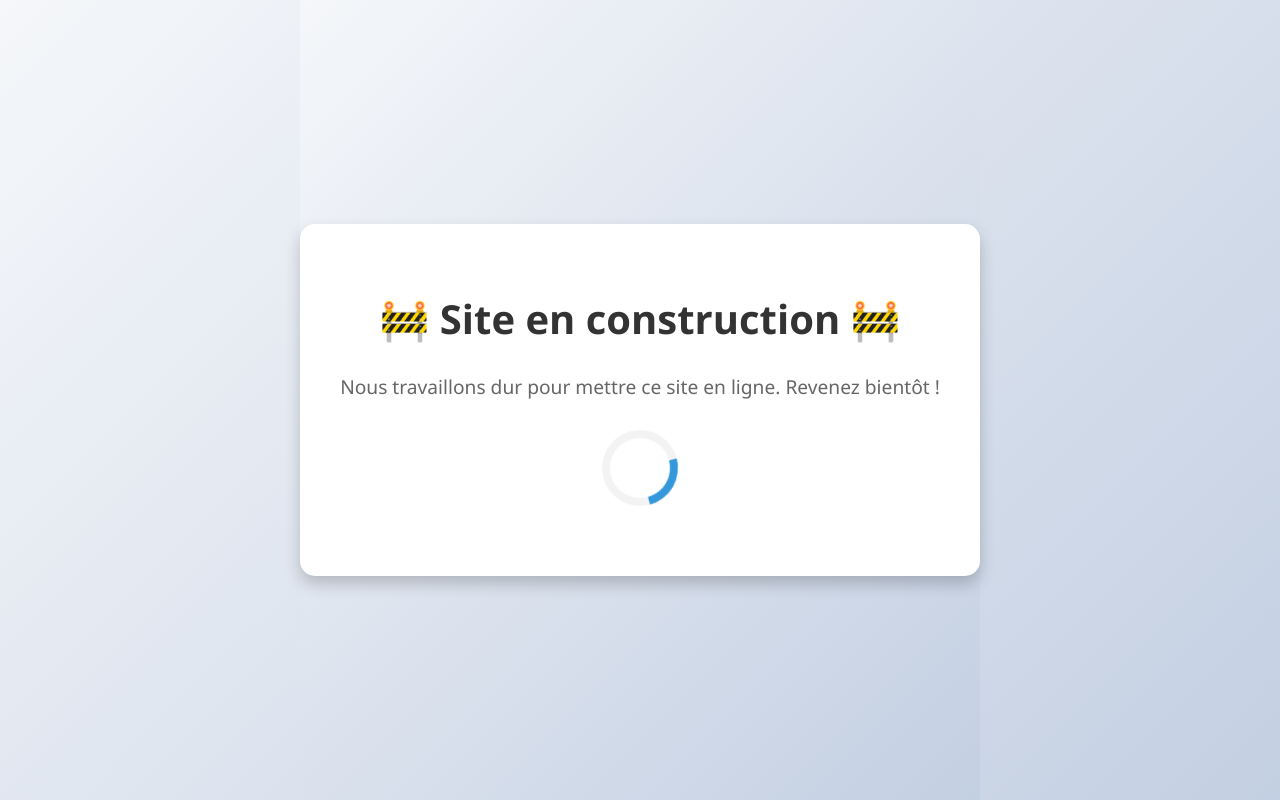
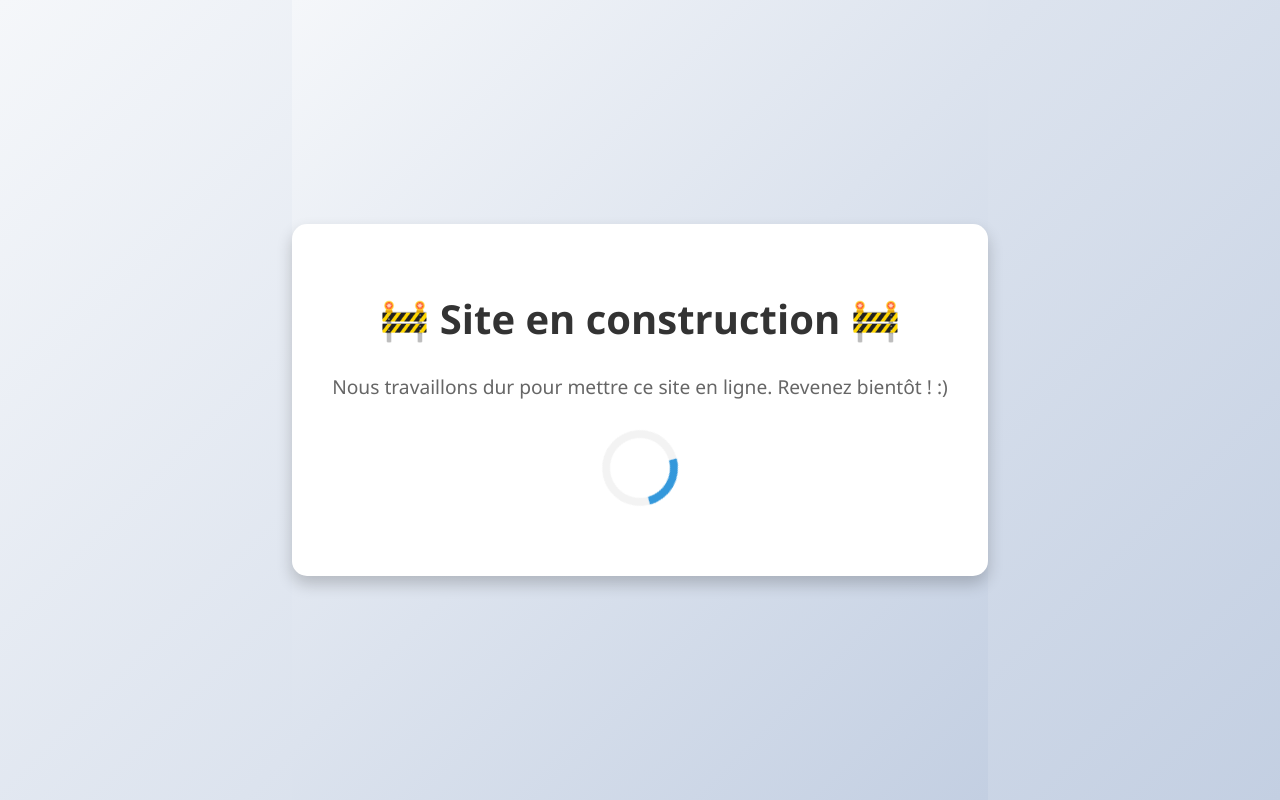
Before and after one commit to BourgeoisThibault/testing-ab16energies, a plain HTML site: page index.html in a window 1280 px wide. Drawn offline with Linux system fonts and the light colour scheme.

Commit message:
Update index.html

```diff
--- a/index.html
+++ b/index.html
@@ -10,7 +10,7 @@
     <div class="container">
         <div class="content">
             <h1>🚧 Site en construction 🚧</h1>
-            <p>Nous travaillons dur pour mettre ce site en ligne. Revenez bientôt !</p>
+            <p>Nous travaillons dur pour mettre ce site en ligne. Revenez bientôt ! :) </p>
             <div class="loader"></div>
         </div>
     </div>
```
